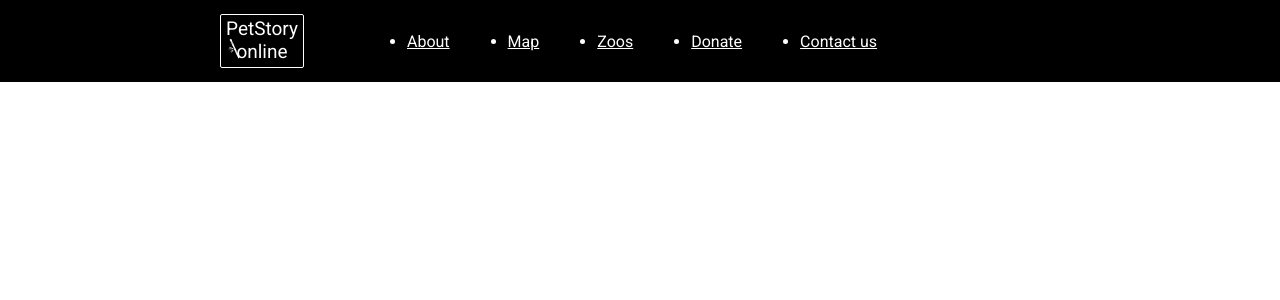
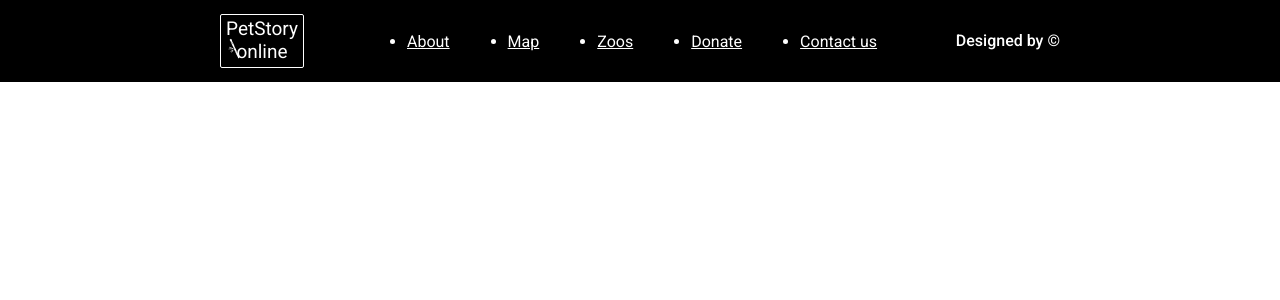
Before and after one commit to lickoneyou/PHP_TASKS, a PHP site: page /index.php in a window 1280 px wide. Shown: the top 300 px of the page. Run offline with PHP 8.4, Linux system fonts and the light colour scheme; some libraries are stand-ins or nearby versions.

Commit message:
added headerCopy paragraph

```diff
--- a/components/header.php
+++ b/components/header.php
@@ -18,4 +18,5 @@
       <?php require './components/logo.php'; ?>
       <?php require './components/nav.php'; ?>
     </div>
+      <p class='headerCopy'>Designed by ©</p>
   </header>
```
